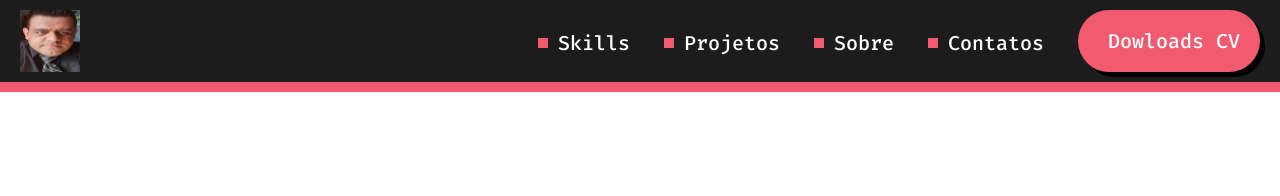
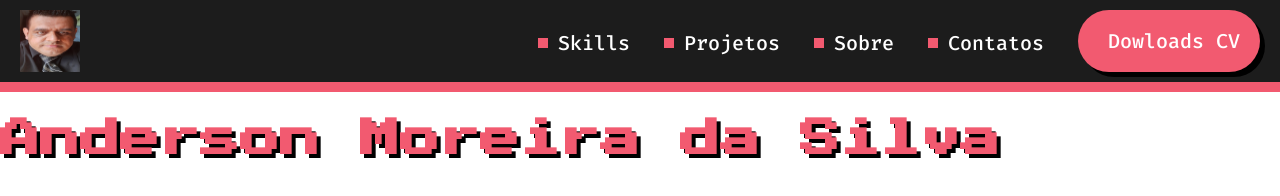
Before and after one commit to andersontecnicoprogramador/curso-de-html-css-feliz, a plain HTML site: page index.html in a window 1280 px wide. Drawn offline with Linux system fonts and the light colour scheme.

Commit message:
Create the subtitle component

```diff
--- /dev/null
+++ b/css/components/title.css
@@ -0,0 +1,6 @@
+h1 {
+    font-family:'Press Start 2P',sans-serif ;
+    font-size: 40px;
+    color: #F25A70;
+    text-shadow: 4px 4px 0 #000;
+}
--- a/css/index.css
+++ b/css/index.css
@@ -47,3 +47,10 @@ a::before {
 #button:hover {
     transform: scale(1.08);
 }
+
+h1 {
+    font-family:'Press Start 2P',sans-serif ;
+    font-size: 40px;
+    color: #F25A70;
+    text-shadow: 4px 4px 0 #000;
+}
--- a/index.html
+++ b/index.html
@@ -4,11 +4,10 @@
             <meta charset="utf-8">
             <title>Anderson Moreira</title>
 
-            <link rel="preconnect" href="https://fonts.googleapis.com">
-            <link rel="preconnect" href="https://fonts.gstatic.com" crossorigin>
-            <link href="https://fonts.googleapis.com/css2?family=Fira+Code:wght@500&family=Inter:wght@400;700&family=Montserrat:wght@400;500;700;900&family=Outfit:wght@300;400;600;700&display=swap" rel="stylesheet">
+            <link href="https://fonts.googleapis.com/css2?family=Archivo&family=Fira+Code:wght@300;500&family=Inter:wght@400;700&family=Montserrat:wght@400;500;700;900&family=Press+Start+2P&display=swap" rel="stylesheet">
             <link rel="stylesheet" href="css/reset.css">
             <link rel="stylesheet" href="css/index.css">
+            <link rel="stylesheet" href="css/components/title.css">
 
         </head>
 
@@ -24,8 +23,7 @@
                 <a id="button" href="" lang="en">Dowloads CV</a>
 
             </nav>
-
-            </nav>
         </header>
+        <h1>Anderson Moreira da Silva</h1>
     </body>
 </html>
```
